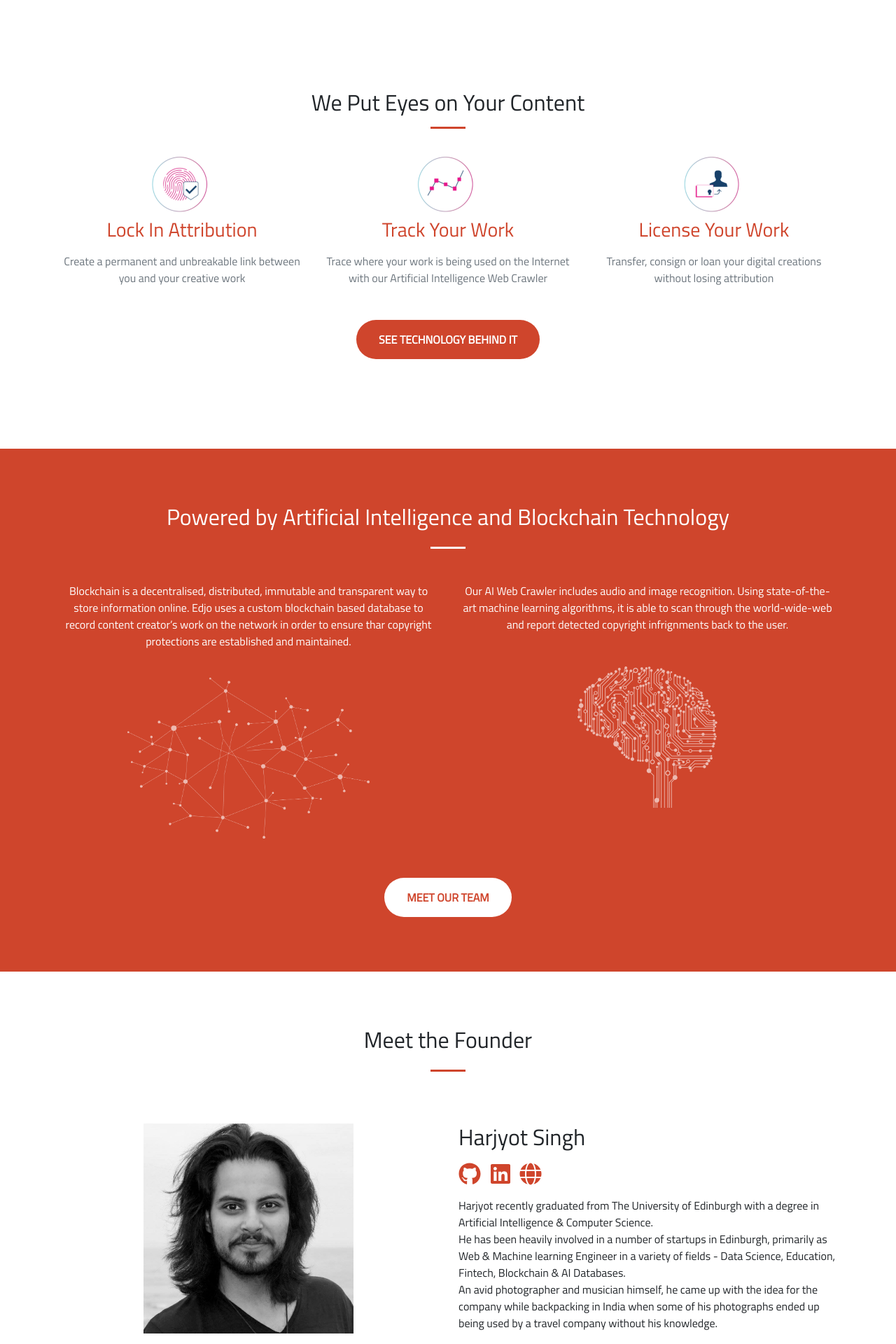
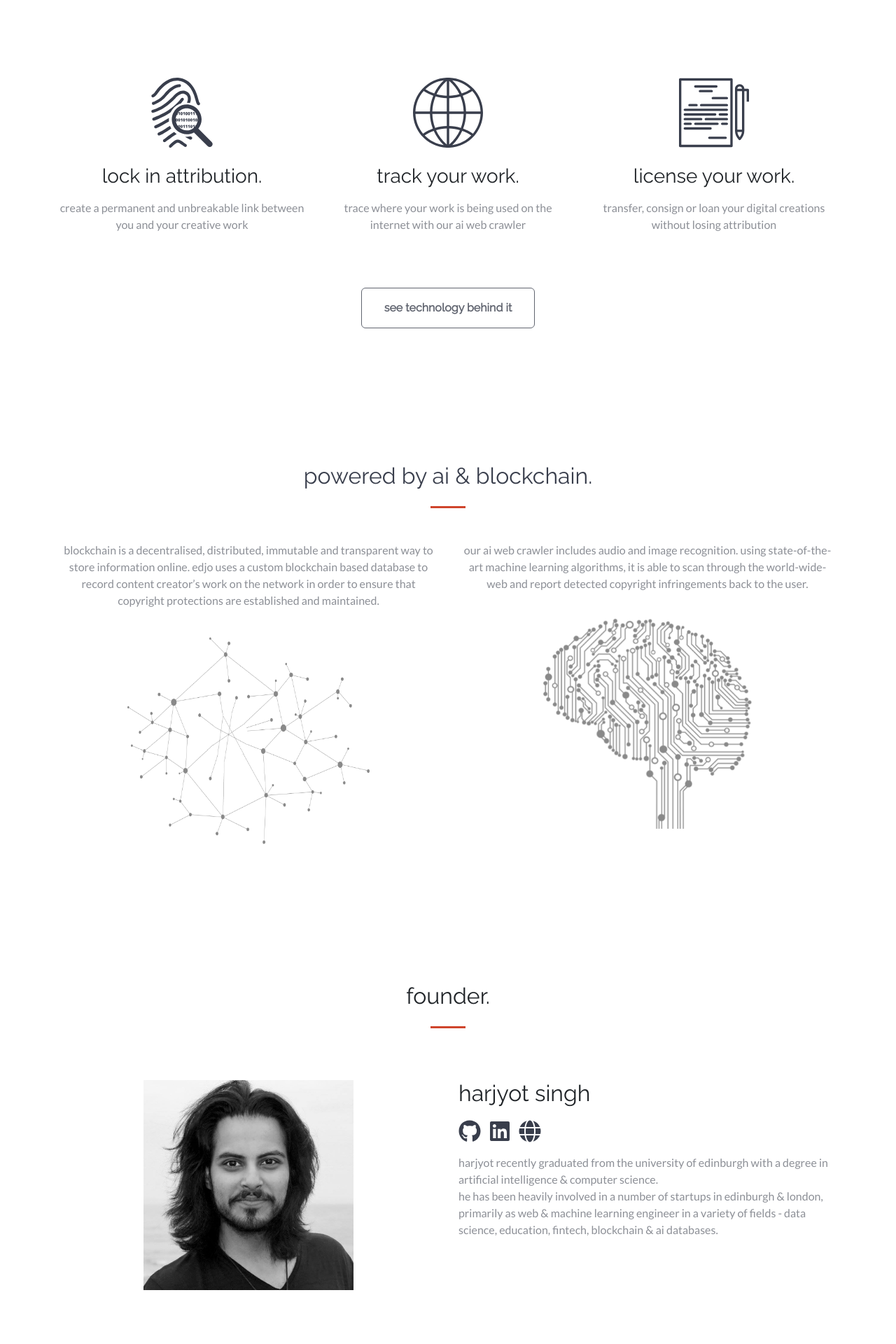
Before and after one commit to ProvenanceLabs/website, a PHP site: page / in a window 1280 px wide. Shown: the part 801-2721 px from the top of the page at 70% size. Run offline with PHP 8.4, Linux system fonts and the light colour scheme; some libraries are stand-ins or nearby versions.

Commit message:
Design overhaul

```diff
--- a/css/creative.css
+++ b/css/creative.css
@@ -19,14 +19,16 @@
 }
 
 a {
-  color: #CF452C;
+  color: #393e4c;
   -webkit-transition: all 0.2s;
   -moz-transition: all 0.2s;
   transition: all 0.2s;
+  font-weight: 700;
 }
 
 a:hover {
-  color: #CF452C;
+  color: #393e4c;
+  font-weight: 700;
 }
 
 h1,
@@ -35,15 +37,22 @@
 h4,
 h5,
 h6 {
-  font-family: 'Titillium Web', sans-serif;
+  font-family: 'Raleway', sans-serif;
+  font-weight: 400 !important;
 }
 
 .bg-primary {
-  background-color: #CF452C !important;
+  background-color: white !important;
+  color: #393e4c !important;
 }
 
 .bg-dark {
   background-color: #212529 !important;
+}
+
+.bg-primary > .container {
+  margin-top : 0 !important;
+  margin-bottom: 0 !important;
 }
 
 .text-faded {
@@ -51,7 +60,7 @@
 }
 
 section {
-  padding: 8rem 0;
+  padding: 6rem 0;
 }
 
 .section-heading {
@@ -209,28 +219,30 @@
     padding-bottom: 0;
   }
   header.masthead h1 {
-    font-size: 3rem;
+    font-size: 5rem;
   }
 }
 
 @media only screen and (max-width: 992px) {
-    header.masthead {
-      background-attachment: scroll;
-    }
     .navbar-brand {
       -webkit-filter: invert(1);
       filter: invert(1);
+    }
+    header.masthead {
+      height: 90vh;
+      background-position: 70% bottom;
     }
 }
 
 @media (min-width: 1200px) {
   header.masthead h1 {
-    font-size: 5rem;
+    font-size: 7rem;
   }
 }
 
 .service-box {
   max-width: 400px;
+  padding-bottom: 30px;
 }
 
 .portfolio-box {
@@ -306,7 +318,10 @@
   text-transform: uppercase;
   border: none;
   border-radius: 300px;
-  font-family: 'Titillium Web', sans-serif;
+  font-family: 'Raleway', sans-serif;
+  border-radius: 6px !important;
+  opacity: 0.8;
+  text-transform: none;
 }
 
 .btn-xl {
@@ -314,17 +329,25 @@
 }
 
 .btn-primary {
-  background-color: #CF452C;
-  border-color: #CF452C;
+  border-radius: 6px !important;
+  opacity: 0.8;
+  text-transform: none;
+  color: #393e4c;
+  background-color: transparent;
+  border: 1px solid #393e4c;
+  outline: none !important;
 }
 
 .btn-primary:hover, .btn-primary:focus, .btn-primary:active {
-  color: #fff;
-  background-color: #ee4b28 !important;
+  color: #79839f;
+  background-color: transparent !important;
+  border: 1px solid #79839f;
 }
 
 .btn-primary:active, .btn-primary:focus {
-  box-shadow: 0 0 0 0.2rem rgba(240, 95, 64, 0.5) !important;
+  color: #79839f;
+  background-color: transparent !important;
+  border: 1px solid #79839f;
 }
 
 .btn-secondary {
@@ -343,8 +366,9 @@
 }
 
 .icon_img {
-  width: 120px;
+  width: 100px;
   height: auto;
+  padding-bottom: 24px;
 }
 
 .profile_img {
@@ -366,6 +390,11 @@
   transition: .5s ease;
   backface-visibility: hidden;
   animation: blinkit 2.5s infinite;
+  width:auto;
+  max-width: 350px;
+  height: 300px;
+  margin-top:-10px;
+   margin-bottom:30px;
 }
 
 /* .fade_img:hover {
@@ -430,3 +459,31 @@
   50% { opacity: 0.3; }
   100% { opacity: 1.0; }
 }
+
+#navbarResponsive {
+  padding: 1rem 1rem 0.5rem 1rem;
+}
+
+p {
+  color: #8c8f96;
+}
+#main-heading-splash {
+  letter-spacing: 14px;
+  text-transform: none !important;
+}
+
+#main-tag-splash {
+  font-family: "Raleway", sans-serif;
+  font-size: 1.6em;
+  color: white;
+}
+
+.page-footer {
+  background-color: #f8f8f8;
+}
+
+@media screen and (max-width: 768px) {
+  .sm-text-center {
+    text-align: center;
+  }
+}
--- a/index.html
+++ b/index.html
@@ -6,12 +6,12 @@
     <meta charset="utf-8">
     <meta name="viewport" content="width=device-width, initial-scale=1, shrink-to-fit=no">
     <meta name="description" content="A platform which allows Artists & Musicians to create attributions for their work and track it's usage.">
-    <meta name="author" content="Karolis Spukas">
+    <meta name="author" content="Harjyot Singh">
     <meta property="og:url"                content="https://edjo.io" />
-    <meta property="og:title"              content="Edjo | Home" />
+    <meta property="og:title"              content="edjo | home" />
     <meta property="og:description"        content="A platform which allows Artists & Musicians to create attributions for their work and track it's usage." />
     <meta property="og:image"              content="img/og.png" />
-    <title>Edjo | Home</title>
+    <title>edjo | home</title>
 
     <link rel="shortcut icon" href="img/favicon.ico" type="image/x-icon">
     <link rel="icon" href="img/favicon.ico" type="image/x-icon">
@@ -19,7 +19,8 @@
     <link href="vendor/bootstrap/css/bootstrap.min.css" rel="stylesheet">
 
     <!-- Custom fonts for this template -->
-    <link href="https://fonts.googleapis.com/css?family=Titillium+Web" rel="stylesheet">
+    <link href="https://fonts.googleapis.com/css?family=Lato:400,700" rel="stylesheet">
+    <link href="https://fonts.googleapis.com/css?family=Raleway" rel="stylesheet">
 
     <!-- Plugin CSS -->
     <link href="vendor/magnific-popup/magnific-popup.css" rel="stylesheet">
@@ -42,16 +43,16 @@
         <div class="collapse navbar-collapse" id="navbarResponsive">
           <ul class="navbar-nav ml-auto">
             <li class="nav-item">
-              <a class="nav-link js-scroll-trigger" href="#services">Features</a>
+              <a class="nav-link js-scroll-trigger" href="#services">features</a>
             </li>
             <li class="nav-item">
-              <a class="nav-link js-scroll-trigger" href="#about">Technology</a>
+              <a class="nav-link js-scroll-trigger" href="#about">technology</a>
             </li>
             <li class="nav-item">
-              <a class="nav-link js-scroll-trigger" href="#portfolio">Team</a>
+              <a class="nav-link js-scroll-trigger" href="#portfolio">founder</a>
             </li>
             <li class="nav-item">
-              <a class="nav-link js-scroll-trigger" href="#contact">Contact</a>
+              <a class="nav-link js-scroll-trigger" href="#contact">contact</a>
             </li>
           </ul>
         </div>
@@ -62,48 +63,48 @@
       <div class="container my-auto">
         <div class="row">
           <div class="col-lg-12 mx-auto">
-            <h1 class="text-uppercase">
-              <strong>Edjo</strong>
+            <h1 id="main-heading-splash" class="text-uppercase">
+              edjo
             </h1>
-            <p>Own & Track the work you create.</p>
+            <p id="main-tag-splash"> own your creations.</p>
           </div>
-          <div class="col-lg-8 mx-auto">
+          <!-- <div class="col-lg-8 mx-auto">
             <a class="btn btn-primary btn-xl js-scroll-trigger" href="#services">Learn more</a>
-          </div>
+          </div> -->
         </div>
       </div>
     </header>
 
     <section id="services">
-      <div class="container">
+      <!-- <div class="container">
         <div class="row">
           <div class="col-lg-12 text-center">
             <h2 class="section-heading">We Put Eyes on Your Content</h2>
             <hr>
           </div>
         </div>
-      </div>
+      </div> -->
       <div class="container">
         <div class="row">
           <div class="col-lg-4 col-md-6 text-center">
             <div class="service-box mt-3 mx-auto">
-              <img src="img/icon11.png" class="icon_img">
-              <h3 class="mb-3" style="color:#CF452C">Lock In Attribution</h3>
-              <p class="text-muted mb-0">Create a permanent and unbreakable link between you and your creative work</p>
+              <img src="img/fingerprint.svg" class="icon_img">
+              <h3 class="mb-3">lock in attribution.</h3>
+              <p class="mb-0">create a permanent and unbreakable link between you and your creative work</p>
             </div>
           </div>
           <div class="col-lg-4 col-md-6 text-center">
             <div class="service-box mt-3 mx-auto">
-              <img src="img/icon33.png" class="icon_img">
-              <h3 class="mb-3" style="color:#CF452C">Track Your Work</h3>
-              <p class="text-muted mb-0">Trace where your work is being used on the Internet with our Artificial Intelligence Web Crawler</p>
+              <img src="img/internet.svg" class="icon_img">
+              <h3 class="mb-3">track your work.</h3>
+              <p class="mb-0">trace where your work is being used on the internet with our ai web crawler</p>
             </div>
           </div>
-          <div class="col-lg-4 col-md-6 text-center">
+          <div class="col-lg-4 col-md-6 offset-lg-0 offset-md-3 text-center">
             <div class="service-box mt-3 mx-auto">
-              <img src="img/icon22.png" class="icon_img">
-              <h3 class="mb-3" style="color:#CF452C">License Your Work</h3>
-              <p class="text-muted mb-0">Transfer, consign or loan your digital creations without losing attribution</p>
+              <img src="img/agreement.svg" class="icon_img">
+              <h3 class="mb-3">license your work.</h3>
+              <p class="mb-0">transfer, consign or loan your digital creations without losing attribution</p>
             </div>
           </div>
         </div>
@@ -113,7 +114,7 @@
       <div class="container my-auto text-center">
         <div class="row">
           <div class="col-lg-12 mx-auto">
-            <a class="btn btn-primary btn-xl js-scroll-trigger" href="#about">See Technology Behind It</a>
+            <a class="btn btn-primary btn-xl js-scroll-trigger" href="#about">see technology behind it</a>
           </div>
         </div>
       </div>
@@ -123,37 +124,37 @@
       <div class="container" style="margin-top:-50px;">
         <div class="row">
           <div class="col-lg-9 col-md-6 mx-auto text-center">
-            <h2 class="section-heading text-white">Powered by Artificial Intelligence and Blockchain Technology</h2>
-            <hr class="light my-4">
+            <h2 class="section-heading">powered by ai & blockchain.</h2>
+            <hr class="my-4">
           </div>
         </div>
         <br>
         <div class="row">
           <div class="col-lg-6 text-center">
-            <p class="mb-5 text-white">Blockchain is a decentralised, distributed, immutable and transparent way to store information online. Edjo uses a custom blockchain based database to record content creator’s work on the network in order to ensure thar copyright protections are established and maintained.</p>
-            <img src="img/blockchain.png" style="width:350px; height: auto; margin-top:-10px; margin-bottom:30px;" class="fade_img">
+            <p class="mb-5">blockchain is a decentralised, distributed, immutable and transparent way to store information online. edjo uses a custom blockchain based database to record content creator’s work on the network in order to ensure that copyright protections are established and maintained.</p>
+            <img src="img/blockchain.png" class="fade_img">
           </div>
           <div class="col-lg-6 text-center">
-            <p class="mb-5 text-white">Our AI Web Crawler includes audio and image recognition. Using state-of-the-art machine learning algorithms, it is able to scan through the world-wide-web and report detected copyright infrignments back to the user.</p>
-            <img src="img/ai.png" style="width:200px; height: auto;" class="fade_img">
+            <p class="mb-5">our ai web crawler includes audio and image recognition. using state-of-the-art machine learning algorithms, it is able to scan through the world-wide-web and report detected copyright infringements back to the user.</p>
+            <img src="img/ai.png" class="fade_img">
           </div>
         </div>
       </div>
       <br>
-      <div class="container my-auto text-center">
+      <!-- <div class="container my-auto text-center">
         <div class="row" style="margin-bottom:-50px;">
           <div class="col-lg-12 mx-auto">
             <a class="btn btn-secondary btn-xl js-scroll-trigger" href="#portfolio">Meet our Team</a>
           </div>
         </div>
-      </div>
+      </div> -->
     </section>
 
     <section id="portfolio">
       <div class="container" style="margin-top:-50px;">
         <div class="row">
           <div class="col-lg-12 text-center">
-            <h2 class="section-heading">Meet the Founder</h2>
+            <h2 class="section-heading">founder.</h2>
             <hr class="my-4">
           </div>
         </div>
@@ -163,8 +164,8 @@
           <div class="col-lg-6 col-md-6 text-center row-padded">
             <img src="img/Harry1.jpg" class="profile-img">
           </div>
-          <div class="col-lg-6 col-md-6 row-padded">
-              <h2 class="section-heading">Harjyot Singh</h2>
+          <div class="col-lg-6 col-md-6 row-padded sm-text-center">
+              <h2 class="section-heading">harjyot singh</h2>
               <div class="social-links">
                   <a href="https://github.com/excerebrose" target="_blank"><i class="fab fa-github fa-2x"></i>
                   </a>
@@ -174,43 +175,41 @@
                   </a>
               </div>
               <p>
-                Harjyot recently graduated from The University of Edinburgh with a degree in Artificial Intelligence & Computer Science.
+                harjyot recently graduated from the university of edinburgh with a degree in artificial intelligence & computer science.
                 <br />
-                He has been heavily involved in a number of startups in Edinburgh, primarily as Web & Machine learning Engineer in a variety of fields - Data Science, Education, Fintech, Blockchain & AI Databases.
-                <br />
-                An avid photographer and musician himself, he came up with the idea for the company while backpacking in India when some of his photographs ended up being used by a travel company without his knowledge.
+                he has been heavily involved in a number of startups in edinburgh & london, primarily as web & machine learning engineer in a variety of fields - data science, education, fintech, blockchain & ai databases.
               </p>
             </div>
         </div>
       </div>
       <br>
       <br>
-      <div class="container my-auto text-center">
+      <!-- <div class="container my-auto text-center">
         <div class="row" style="margin-bottom: -50px;">
           <div class="col-lg-12 mx-auto">
             <a class="btn btn-primary btn-xl js-scroll-trigger" href="#contact">Want to Contact Us?</a>
           </div>
         </div>
-      </div>
+      </div> -->
     </section>
 
     <section class="bg-primary text-white" id="contact">
       <div class="container" style="margin-top: -50px; margin-bottom: -50px;">
         <div class="row">
           <div class="col-lg-8 mx-auto text-center">
-            <h2 class="section-heading">Get in touch</h2>
-            <hr class="light my-4">
-            <p>We're open to your offers, advices and feedback. Just send an <a href="mailto:harjyot@edjo.io" class="text-white">Email</a>
+            <h2 class="section-heading">contact.</h2>
+            <hr class="my-4">
+            <p>we are open to your offers, advices and feedback. just send an <a href="mailto:harjyot@edjo.io">email</a>
             </p>
           </div>
         </div>
       </div>
     </section>
 
-    <footer class="page-footer" style="background-color: #b5402c; color: white">
+    <footer class="page-footer">
       <div class="footer-copyright py-3 text-center">
           © 2018 Copyright |
-          <a href="https://edjo.io" style="color: white"> Edjo </a>
+          <a href="https://edjo.io"> edjo </a>
       </div>
     </footer>
 
```
Also changed, not shown: other parts of css/creative.css (+12 -11 lines), img/agreement.svg (added), img/ai.png, img/blockchain.png, img/fingerprint.svg (added), img/internet.svg (added), img/logoname.png, 1 other file.
